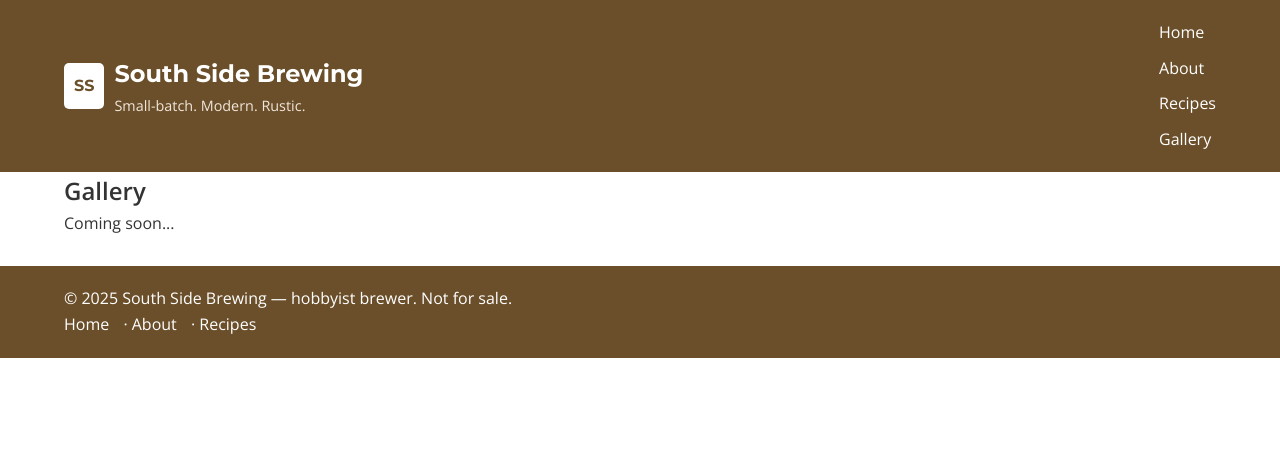
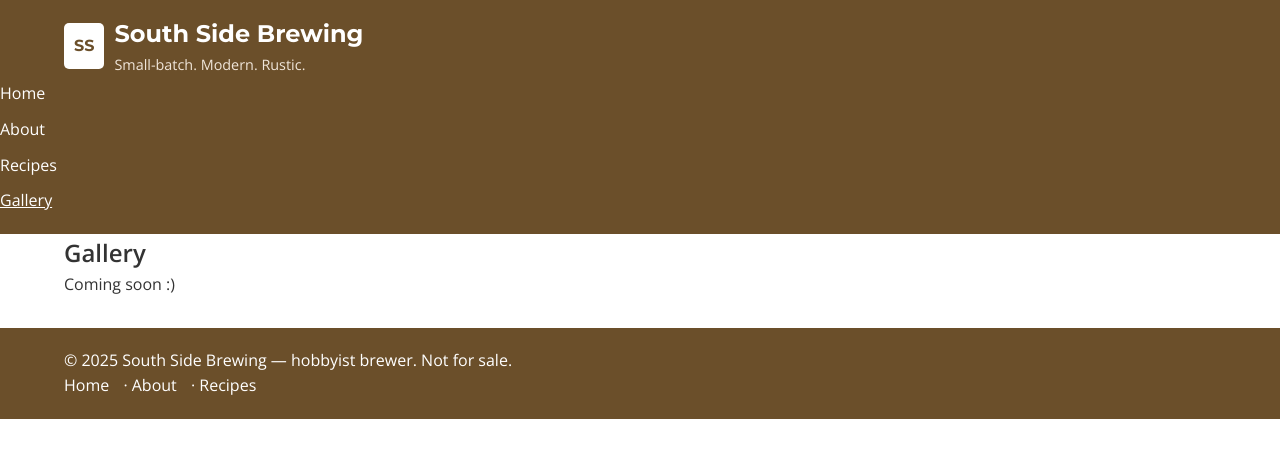
Before and after one commit to ajsouth/SouthSideBrewing, a plain HTML site: page gallery.html in a window 1280 px wide. Drawn offline with nearby package versions, Linux system fonts and the light colour scheme.

Commit message:
Update gallery.html

```diff
--- a/gallery.html
+++ b/gallery.html
@@ -8,8 +8,6 @@
   <link rel="stylesheet" href="style.css">
 </head>
 <body>
-
-  <!-- Header / Navigation -->
   <header class="site-header">
     <div class="container header-inner">
       <a class="brand" href="index.html">
@@ -19,22 +17,22 @@
           <p class="tag">Small-batch. Modern. Rustic.</p>
         </div>
       </a>
-      <button class="nav-toggle" id="navToggle" aria-label="Toggle navigation">☰</button>
+      <button class="nav-toggle" id="navToggle" aria-label="Open navigation">☰</button>
+    </div>
     <nav class="main-nav" id="mainNav">
       <ul class="nav-list">
         <li><a href="index.html">Home</a></li>
         <li><a href="about.html">About</a></li>
         <li><a href="recipes.html">Recipes</a></li>
-          <li><a href="gallery.html">Gallery</a></li>
+        <li><a href="gallery.html" class="active">Gallery</a></li>
       </ul>
     </nav>
-    </div>
   </header>
 
   <main>
     <section class="container gallery">
       <h2>Gallery</h2>
-      <p>Coming soon...</p>
+      <p>Coming soon :)</p>
     </section>
   </main>
 
```
Lines whose indentation alone changed are shown as unchanged.
